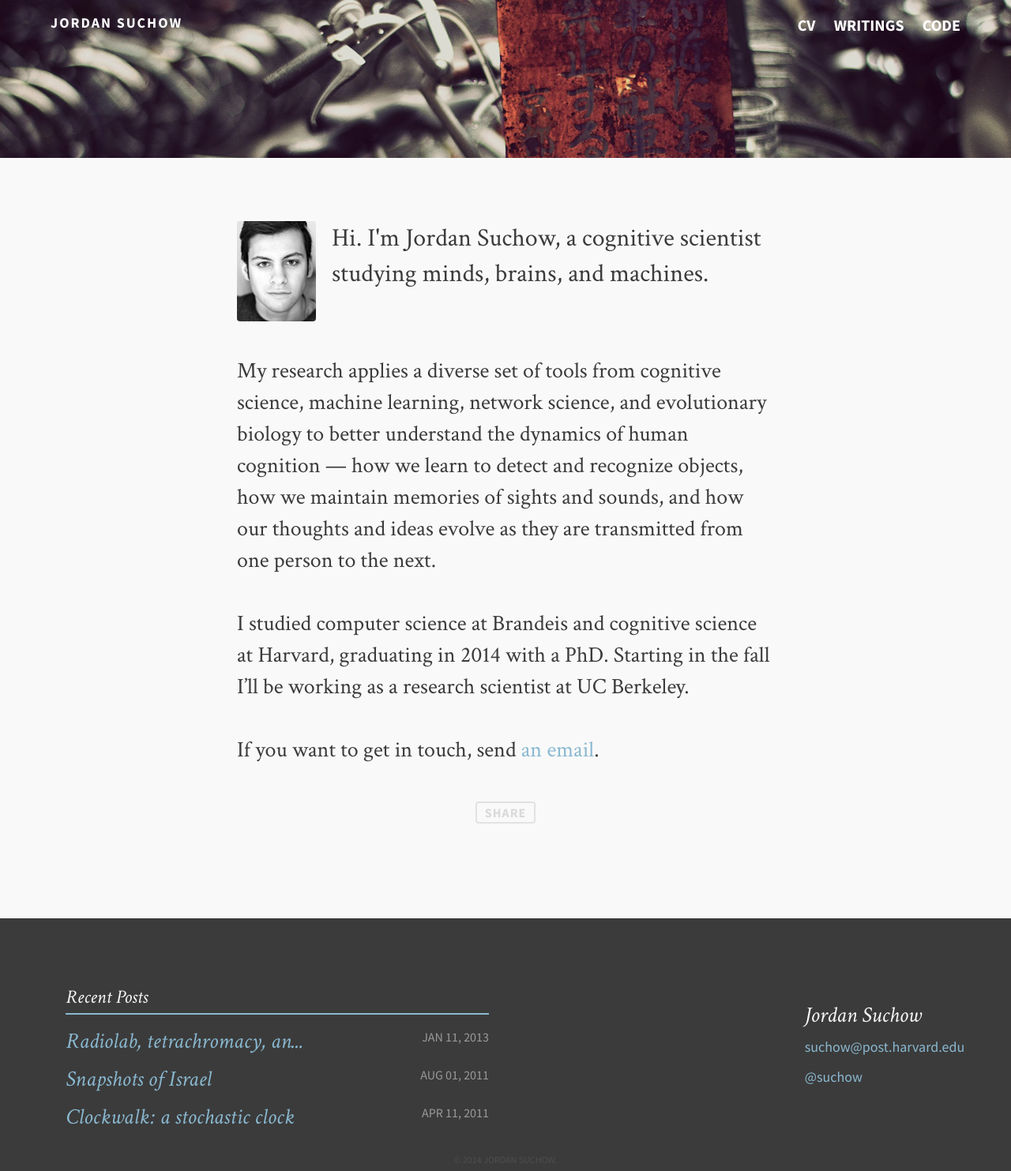
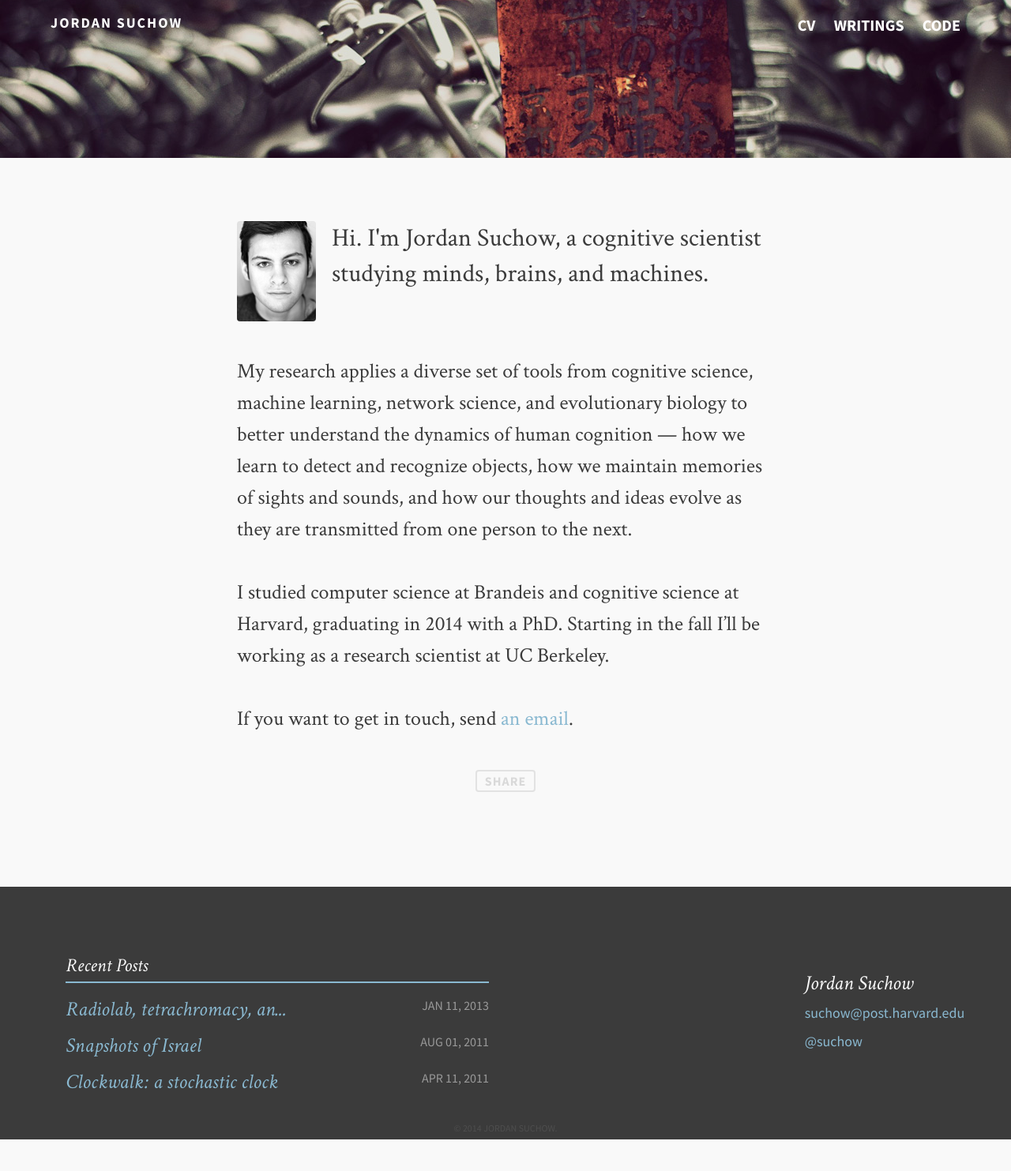
Before and after one commit to suchow/suchow.io, a Jekyll site: the page built from index.md, in a window 1280 px wide. Shown: the whole page at 79% size. Built offline with Jekyll 4.4.1, drawn with Linux system fonts in a browser that asks for light colours; comment, search, counter and statistics services are not loaded; after the commit the page ends 1443 px from its top, so only the background shows below that.

Commit message:
Slightly decrease size of body text

```diff
--- a/_sass/_variables.scss
+++ b/_sass/_variables.scss
@@ -42,7 +42,7 @@ $fs2:48px;
 $fs3:32px;
 $fs4:24px;
 
-$fsp:28px;
+$fsp:26px;
 
 $fs5:16px;
 $fs6:12px;
--- a/assets/css/i.css
+++ b/assets/css/i.css
@@ -125,7 +125,7 @@ body {
 /* Meat
    ========================================================================== */
 p {
-  font-size: 28px;
+  font-size: 26px;
   line-height: 40px;
 }
 
@@ -135,7 +135,7 @@ p {
 }
 
 .post ul li {
-  font-size: 28px;
+  font-size: 26px;
   line-height: 40px;
   margin-bottom: 13.33333px;
 }
@@ -795,7 +795,7 @@ header.site-header nav ul li a:hover {
   padding-left: 13.33333px;
   margin-bottom: 13.33333px;
   line-height: 40px;
-  font-size: 28px;
+  font-size: 26px;
 }
 .post ol li:last-child {
   margin-bottom: 0;
@@ -837,7 +837,7 @@ footer {
   width: 100%;
   background: #3b3b3b;
   height: 320px;
-  font-size: 28px;
+  font-size: 26px;
   color: #f9f9f9;
   position: relative;
 }
@@ -1024,7 +1024,7 @@ footer .social .foot-link {
 
   header.site-header hgroup h1 {
     margin-bottom: 0;
-    font-size: 28px;
+    font-size: 26px;
   }
 
   header.site-header hgroup {
```
